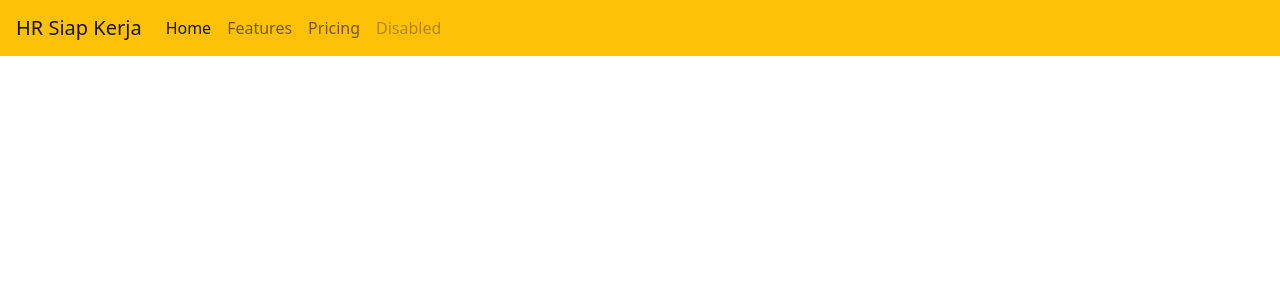
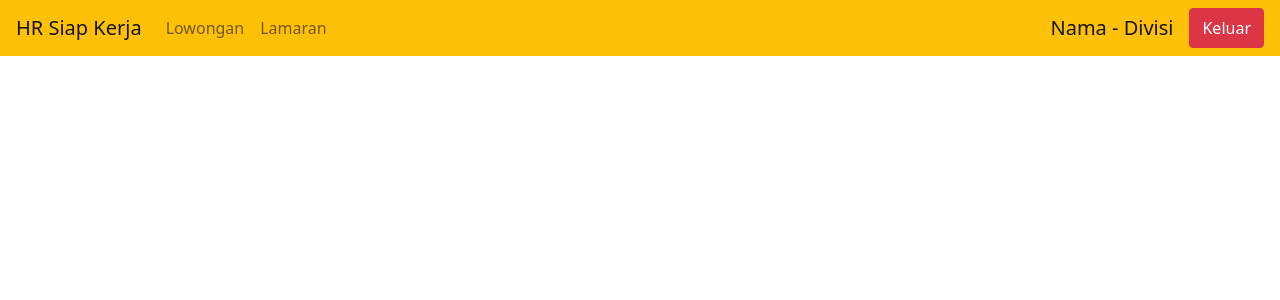
Before and after one commit to kevinasyraf/vue-hrsiapkerja, a Vue app: page / in a window 1280 px wide. Shown: the top 300 px of the page. Built offline with nearby package versions, Linux system fonts and the light colour scheme; the HTML template or start-up script is replaced by a standard one.

Commit message:
ngubah navbar

```diff
--- a/src/App.vue
+++ b/src/App.vue
@@ -7,11 +7,16 @@
       </button>
       <div class="collapse navbar-collapse" id="navbarNavAltMarkup">
         <div class="navbar-nav">
-          <a class="nav-item nav-link active" href="#">Home <span class="sr-only">(current)</span></a>
-          <a class="nav-item nav-link" href="#">Features</a>
-          <a class="nav-item nav-link" href="#">Pricing</a>
-          <a class="nav-item nav-link disabled" href="#">Disabled</a>
+          <!-- <a class="nav-item nav-link active" href="#">Lowongan<span class="sr-only">(current)</span></a> -->
+          <a class="nav-item nav-link" href="#">Lowongan</a>
+          <a class="nav-item nav-link" href="#">Lamaran</a>
+          <!-- <a class="nav-item nav-link disabled" href="#">Disabled</a> -->
         </div>
+      </div>
+      <div class="navbar-nav mr-auto">
+        <a class="navbar-brand mb-0" href="#">Nama - Divisi</a>
+        <button type="button" class="btn btn-danger btn-md">Keluar</button>
+
       </div>
     </nav>
 
@@ -30,11 +35,13 @@ export default {
 
 <style>
 #app {
-  font-family: Avenir, Helvetica, Arial, sans-serif;
   -webkit-font-smoothing: antialiased;
   -moz-osx-font-smoothing: grayscale;
+  font-family: Nunito;
+  font-size: 14px;
+  line-height: 1.42857143;
+  color: #7a7a7a;
   text-align: center;
-  color: #2c3e50;
   margin-top: 60px;
 }
 </style>
```
